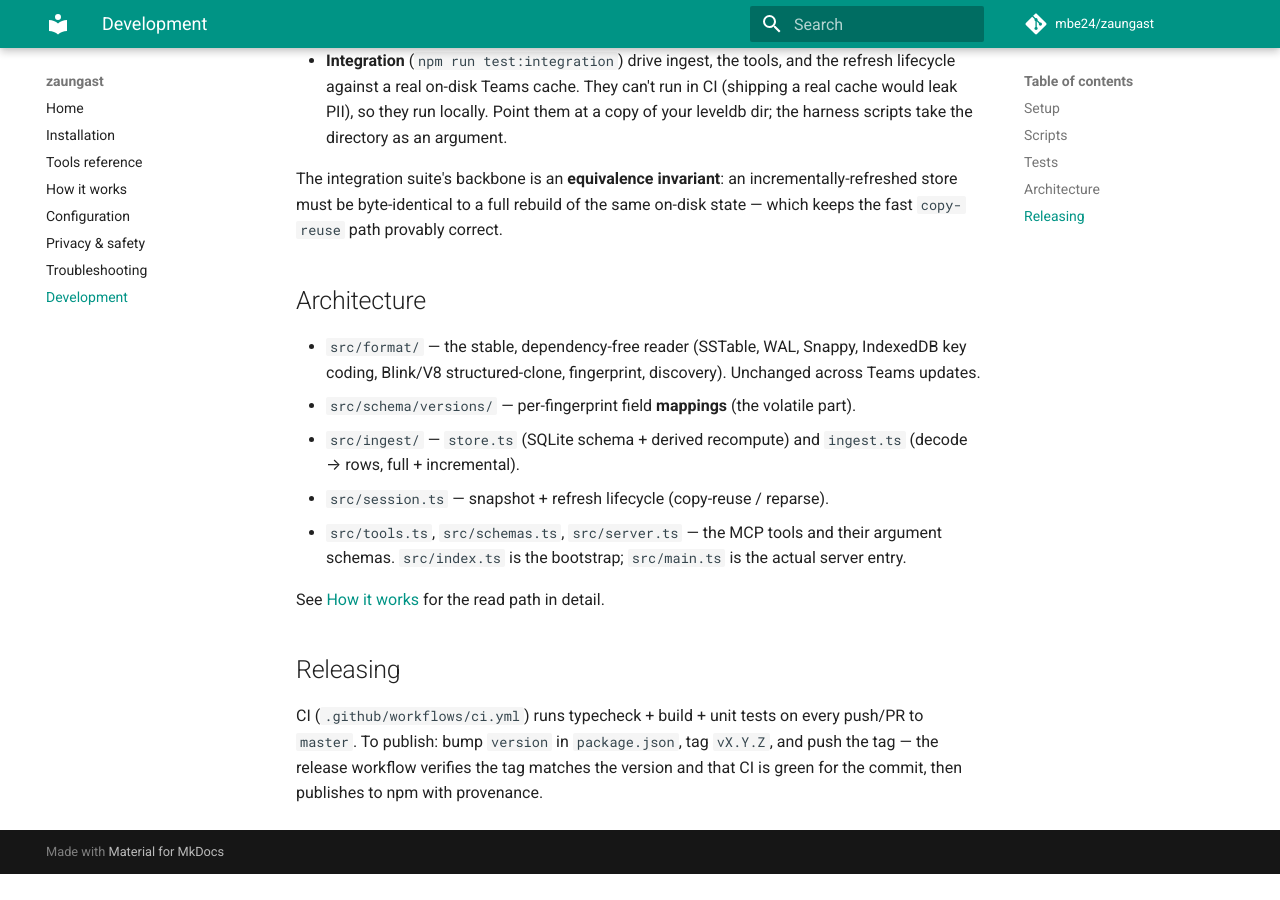
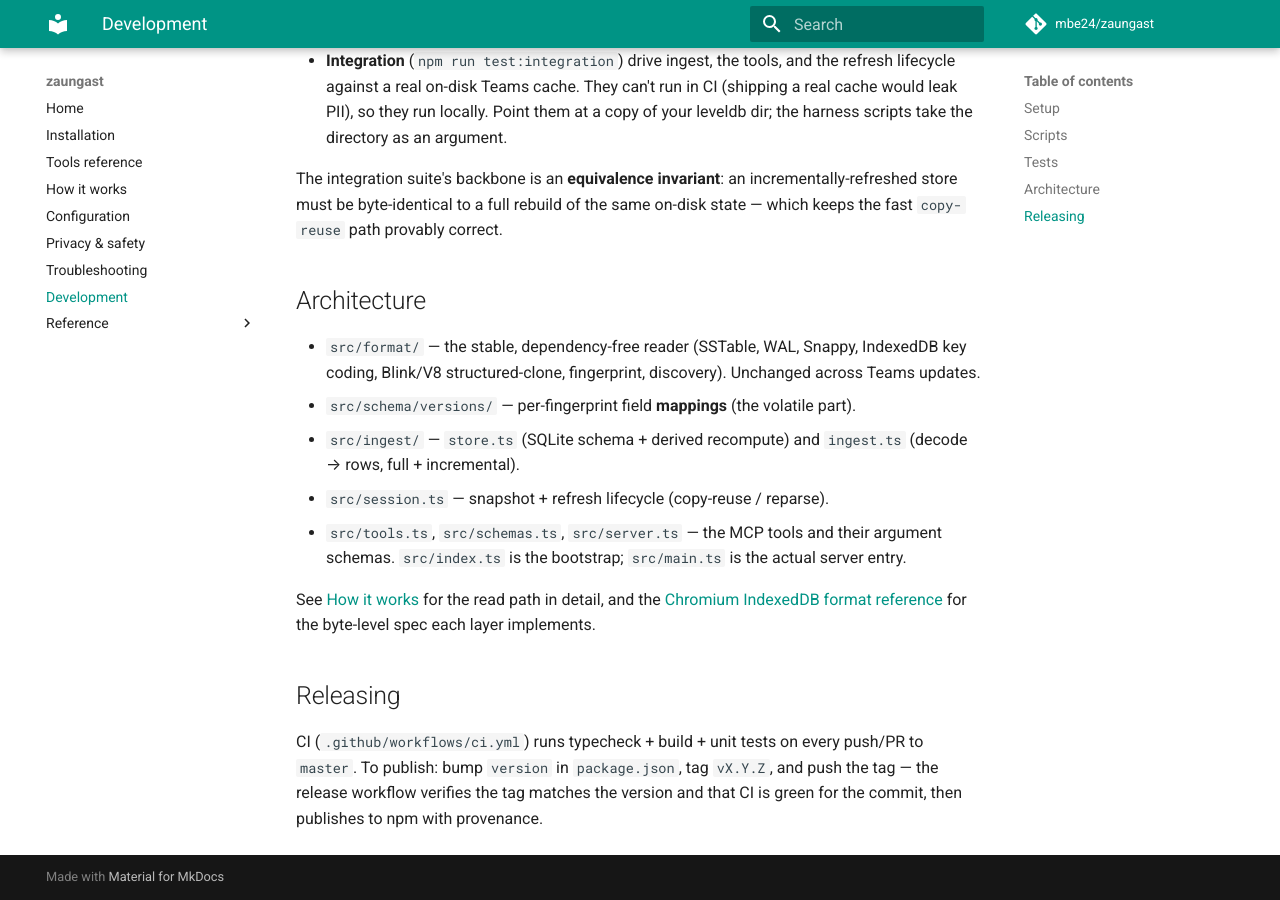
Before and after one commit to mbe24/zaungast, an MkDocs documentation site: the page built from docs/development.md, in a window 1280 px wide and 900 px high, scrolled down 885 px. Built offline with MkDocs 1.6.1 and Material for MkDocs 9.7.7, drawn with Linux system fonts in a browser that asks for light colours; comment, search, counter and statistics services are not loaded; before the commit the page ends 1759 px from its top, so only the background shows below that.

Commit message:
docs: move Chromium IndexedDB format reference into docs/reference and link it

```diff
--- a/docs/development.md
+++ b/docs/development.md
@@ -45,7 +45,9 @@ fast `copy-reuse` path provably correct.
 - `src/tools.ts`, `src/schemas.ts`, `src/server.ts` — the MCP tools and their argument
   schemas. `src/index.ts` is the bootstrap; `src/main.ts` is the actual server entry.
 
-See [How it works](how-it-works.md) for the read path in detail.
+See [How it works](how-it-works.md) for the read path in detail, and the
+[Chromium IndexedDB format reference](reference/chromium-indexeddb-format.md) for the
+byte-level spec each layer implements.
 
 ## Releasing
 
--- a/mkdocs.yml
+++ b/mkdocs.yml
@@ -29,3 +29,5 @@ nav:
   - Privacy & safety: privacy.md
   - Troubleshooting: troubleshooting.md
   - Development: development.md
+  - Reference:
+    - Chromium IndexedDB format: reference/chromium-indexeddb-format.md
```
Also changed, not shown: docs/how-it-works.md (+3 -0 lines), docs/reference/chromium-indexeddb-format.md (renamed from CHROMIUM_INDEXEDDB_FORMAT_REFERENCE.md).
